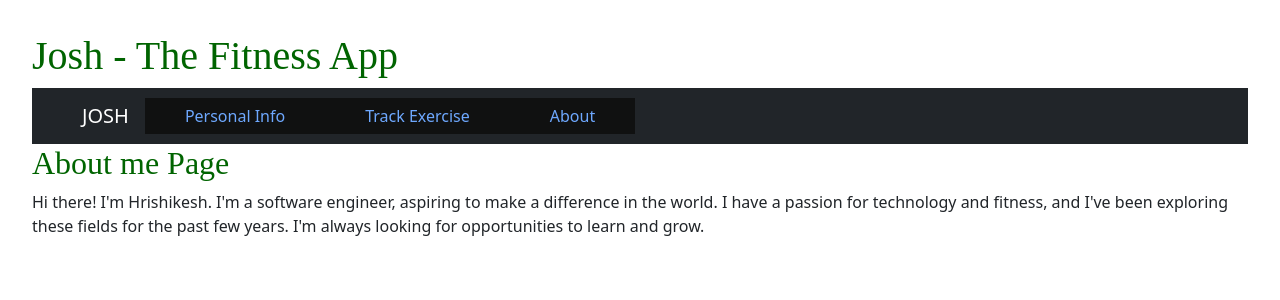
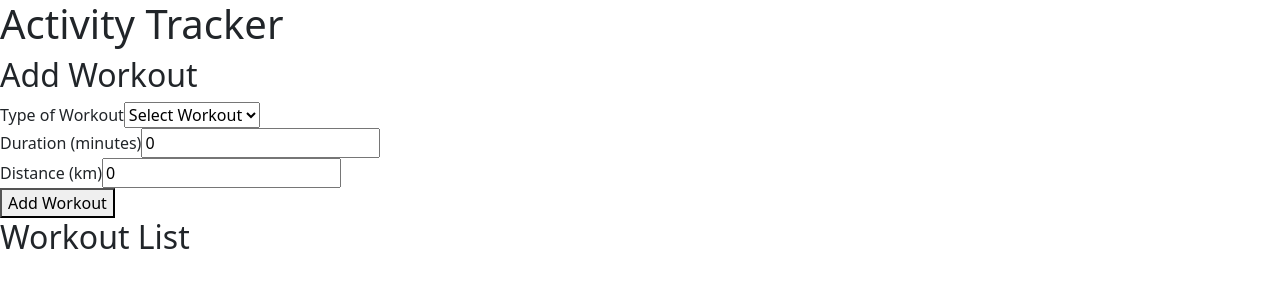
Before and after one commit to HBADE2002/Fitness-tracker-app-personal, a React (Vite) app: page /about in a window 1280 px wide. Shown: the top 300 px of the page. Built offline with nearby package versions, Linux system fonts and the light colour scheme; a web font is replaced by a local one.

Commit message:
redux implementation into the application

```diff
--- a/src/App.jsx
+++ b/src/App.jsx
@@ -1,25 +1,12 @@
-// import React from 'react';
-import "./App.css";
-import {Routes, Route} from 'react-router-dom'
-import NavBar from "./components/NavBar";
-import PersonalInfoSignup from "./components/PersonalInfoSignup";
-import TrackExercise from "./components/TrackExercise";
-import About from './components/About';
+/* eslint-disable no-unused-vars */
+import React from 'react';
+import ActivityPage from './pages/ActivityPage';
 
 function App() {
-  console.log("Hello World!");
   return (
-    <>
-      <h1 className="font-text">Josh - The Fitness App</h1>
-      <NavBar></NavBar>
-      <Routes>
-        <Route exact path="/" element={<PersonalInfoSignup />} />
-        <Route exact path="/track-exercise" element={<TrackExercise />} />
-        <Route exact path="/about" element={<About />} />
-      </Routes>
-
-
-    </>
+    <div className="App">
+      <ActivityPage />
+    </div>
   );
 }
 
--- /dev/null
+++ b/src/App/activitySlice.js
@@ -0,0 +1,28 @@
+import { createSlice } from '@reduxjs/toolkit';
+
+const initialState = {
+  activities: [],  // Array to store logged activities
+};
+
+const activitySlice = createSlice({
+  name: 'activities',
+  initialState,
+  reducers: {
+    addActivity: (state, action) => {
+      state.activities.push(action.payload);
+    },
+    editActivity: (state, action) => {
+      const { id, updatedActivity } = action.payload;
+      const index = state.activities.findIndex(activity => activity.id === id);
+      if (index !== -1) {
+        state.activities[index] = updatedActivity;
+      }
+    },
+    deleteActivity: (state, action) => {
+      state.activities = state.activities.filter(activity => activity.id !== action.payload);
+    },
+  },
+});
+
+export const { addActivity, editActivity, deleteActivity } = activitySlice.actions;
+export default activitySlice.reducer;
--- /dev/null
+++ b/src/App/store.js
@@ -0,0 +1,10 @@
+import { configureStore } from '@reduxjs/toolkit';
+import activityReducer from './activitySlice';
+
+const store = configureStore({
+  reducer: {
+    activities: activityReducer,
+  },
+});
+
+export default store;
--- /dev/null
+++ b/src/components/AddWorkout.jsx
@@ -0,0 +1,55 @@
+/* eslint-disable no-unused-vars */
+import React, { useState } from 'react';
+import { useDispatch } from 'react-redux';
+import { addActivity } from '../App/activitySlice';
+
+const AddWorkout = () => {
+  const dispatch = useDispatch();
+  const [workout, setWorkout] = useState({ type: '', duration: 0, distance: 0 });
+
+  const handleAdd = () => {
+    const newWorkout = { ...workout, id: Date.now() };
+    dispatch(addActivity(newWorkout));
+    setWorkout({ type: '', duration: 0, distance: 0 }); // Reset form
+  };
+
+  return (
+    <div>
+      <h2>Add Workout</h2>
+      <form>
+        <div>
+          <label>Type of Workout</label>
+          <select
+            value={workout.type}
+            onChange={(e) => setWorkout({ ...workout, type: e.target.value })}
+          >
+            <option value="">Select Workout</option>
+            <option value="Running">Running</option>
+            <option value="Walking">Walking</option>
+            <option value="Cycling">Cycling</option>
+            <option value="Swimming">Swimming</option>
+          </select>
+        </div>
+        <div>
+          <label>Duration (minutes)</label>
+          <input
+            type="number"
+            value={workout.duration}
+            onChange={(e) => setWorkout({ ...workout, duration: e.target.value })}
+          />
+        </div>
+        <div>
+          <label>Distance (km)</label>
+          <input
+            type="number"
+            value={workout.distance}
+            onChange={(e) => setWorkout({ ...workout, distance: e.target.value })}
+          />
+        </div>
+        <button type="button" onClick={handleAdd}>Add Workout</button>
+      </form>
+    </div>
+  );
+};
+
+export default AddWorkout;
--- /dev/null
+++ b/src/components/EditWorkout.jsx
@@ -0,0 +1,54 @@
+/* eslint-disable react/prop-types */
+/* eslint-disable no-unused-vars */
+import React, { useState } from 'react';
+import { useDispatch, useSelector } from 'react-redux';
+import { editActivity } from '../App/activitySlice';
+
+const EditWorkout = ({ id }) => {
+  const dispatch = useDispatch();
+  const activity = useSelector(state => state.activities.activities.find(a => a.id === id));
+  const [updatedActivity, setUpdatedActivity] = useState(activity);
+
+  const handleEdit = () => {
+    dispatch(editActivity({ id, updatedActivity }));
+  };
+
+  return (
+    <div>
+      <h2>Edit Workout</h2>
+      <form>
+        <div>
+          <label>Type of Workout</label>
+          <select
+            value={updatedActivity.type}
+            onChange={(e) => setUpdatedActivity({ ...updatedActivity, type: e.target.value })}
+          >
+            <option value="Running">Running</option>
+            <option value="Walking">Walking</option>
+            <option value="Cycling">Cycling</option>
+            <option value="Swimming">Swimming</option>
+          </select>
+        </div>
+        <div>
+          <label>Duration (minutes)</label>
+          <input
+            type="number"
+            value={updatedActivity.duration}
+            onChange={(e) => setUpdatedActivity({ ...updatedActivity, duration: e.target.value })}
+          />
+        </div>
+        <div>
+          <label>Distance (km)</label>
+          <input
+            type="number"
+            value={updatedActivity.distance}
+            onChange={(e) => setUpdatedActivity({ ...updatedActivity, distance: e.target.value })}
+          />
+        </div>
+        <button type="button" onClick={handleEdit}>Edit Workout</button>
+      </form>
+    </div>
+  );
+};
+
+export default EditWorkout;
--- /dev/null
+++ b/src/components/WorkoutList.jsx
@@ -0,0 +1,35 @@
+/* eslint-disable react/prop-types */
+// eslint-disable-next-line no-unused-vars
+import React from 'react';
+import { useDispatch, useSelector } from 'react-redux';
+import { deleteActivity } from '../App/activitySlice';
+
+const WorkoutList = ({ onEdit }) => {
+  const dispatch = useDispatch();
+  const activities = useSelector(state => state.activities.activities);
+
+  const handleDelete = (id) => {
+    dispatch(deleteActivity(id));
+  };
+
+  return (
+    <div>
+      <h2>Workout List</h2>
+      <ul>
+        {activities.map(activity => (
+          <li key={activity.id}>
+            <div>
+              <span>{activity.type}</span> |
+              <span>{activity.duration} mins</span> |
+              <span>{activity.distance} km</span>
+              <button onClick={() => onEdit(activity.id)}>Edit</button>
+              <button onClick={() => handleDelete(activity.id)}>Delete</button>
+            </div>
+          </li>
+        ))}
+      </ul>
+    </div>
+  );
+};
+
+export default WorkoutList;
--- a/src/main.jsx
+++ b/src/main.jsx
@@ -1,13 +1,16 @@
-import React from 'react';
-import ReactDOM from 'react-dom/client';
-import App from './App';
-import 'bootstrap/dist/css/bootstrap.min.css';
-import {BrowserRouter} from "react-router-dom";
-
-ReactDOM.createRoot(document.getElementById('root')).render(
+import React from "react";
+import ReactDOM from "react-dom/client";
+import App from "./App";
+import "bootstrap/dist/css/bootstrap.min.css";
+import { Provider } from "react-redux";
+import { BrowserRouter } from "react-router-dom";
+import store from "./app/store";
+ReactDOM.createRoot(document.getElementById("root")).render(
   <React.StrictMode>
-    <BrowserRouter>
-      <App />
-    </BrowserRouter>
+    <Provider store={store}>
+      <BrowserRouter>
+        <App />
+      </BrowserRouter>
+    </Provider>
   </React.StrictMode>
 );
--- /dev/null
+++ b/src/pages/ActivityPage.jsx
@@ -0,0 +1,23 @@
+/* eslint-disable no-unused-vars */
+import React, { useState } from 'react';
+import AddWorkout from '../components/AddWorkout';
+import WorkoutList from '../components/WorkoutList';
+import EditWorkout from '../components/EditWorkout';
+
+const ActivityPage = () => {
+  const [editingId, setEditingId] = useState(null);
+
+  return (
+    <div>
+      <h1>Activity Tracker</h1>
+      {editingId ? (
+        <EditWorkout id={editingId} />
+      ) : (
+        <AddWorkout />
+      )}
+      <WorkoutList onEdit={setEditingId} />
+    </div>
+  );
+};
+
+export default ActivityPage;
```
